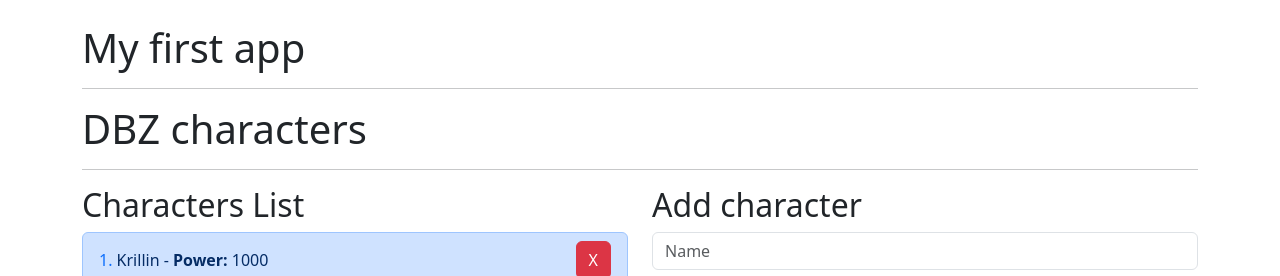
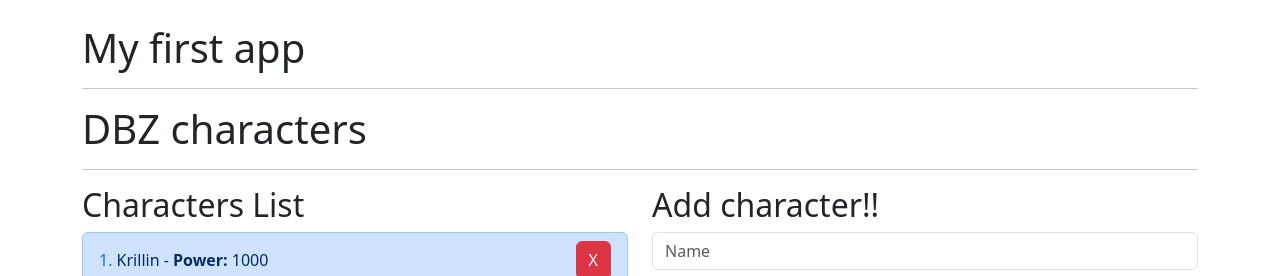
Before and after one commit to machelinos/angular-24-bases, an Angular app: page / in a window 1280 px wide. Shown: the top 276 px of the page. Built offline with nearby package versions, Linux system fonts and the light colour scheme.

Commit message:
automasted docs folder creation

```diff
--- a/src/app/dbz/components/add-character/add-character.component.html
+++ b/src/app/dbz/components/add-character/add-character.component.html
@@ -1,4 +1,4 @@
-<h2>Add character</h2>
+<h2>Add character!!</h2>
 <form>
     <input class="form-control mb-2" type="text" name="name" placeholder="Name" [(ngModel)]="character.name">
 
```
Also changed, not shown: package.json (+7 -0 lines), 4 other files (tests, documents, lock files or other folders).
